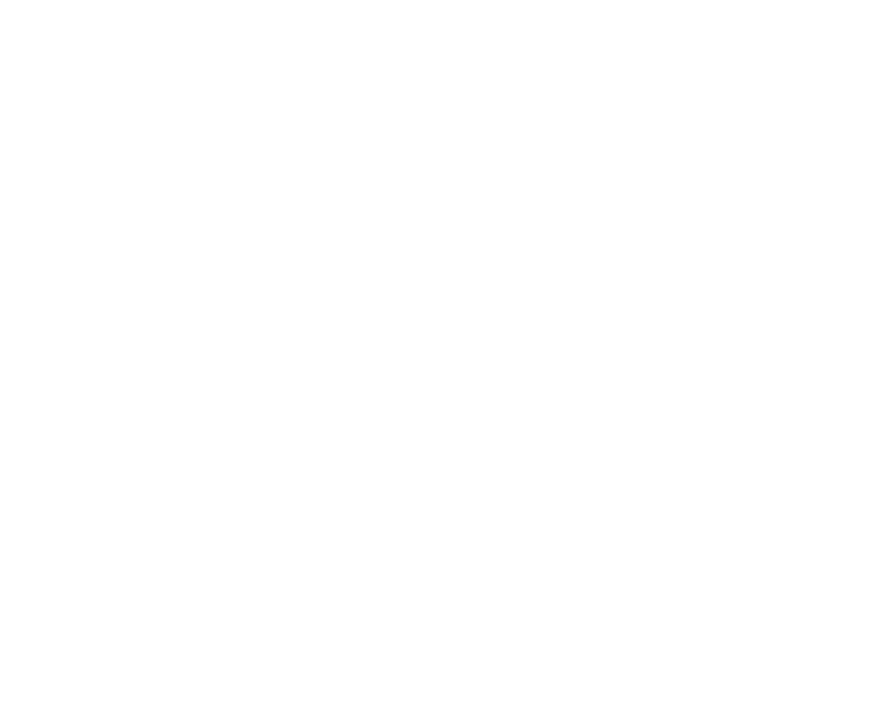
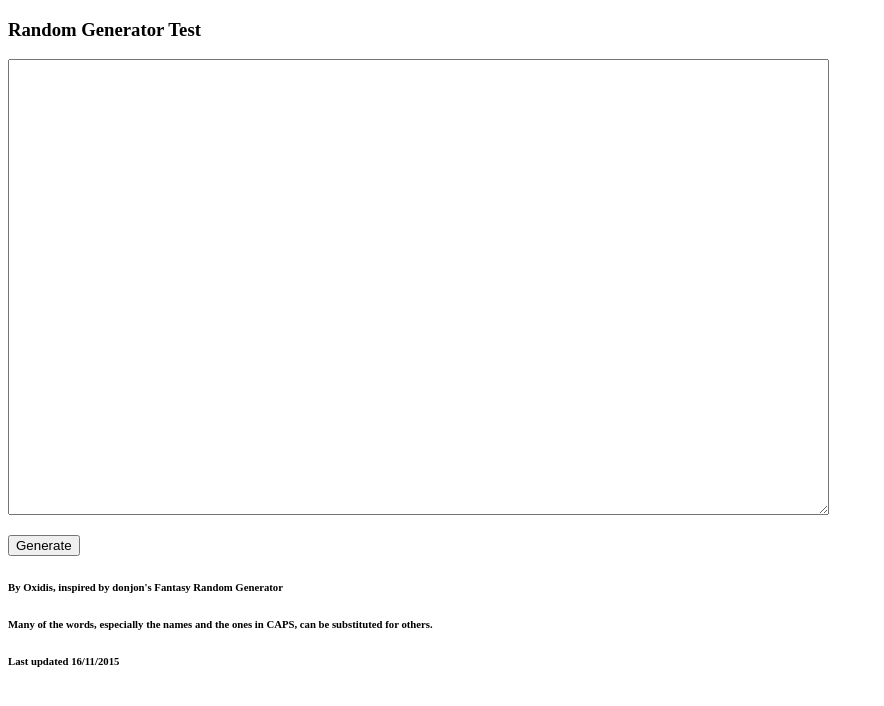
Before and after one commit to ZufengW/sb-quest-ideas, a plain HTML site: page index.html in a window 1280 px wide. Shown: the whole page, without its empty margins (0-884 px from the left). Drawn offline with Linux system fonts and the light colour scheme.

Commit message:
Added basic stuff

```diff
--- a/index.html
+++ b/index.html
@@ -1 +1,25 @@
 <!-- Hello World -->
+<!DOCTYPE html>
+<html>
+  <head>
+    <title>Starbound Quest Generator V</title>
+    <script type="text/javascript" src="generator.js"></script>
+    <script type="text/javascript" src="warrior_data.js"></script>
+<!--
+// test of splitting the thing into three files
+// - - - - - - - - - - - - - - - - - - - - - - - - - - - - - - - - - - - - - -
+// this is the html file
+// - - - - - - - - - - - - - - - - - - - - - - - - - - - - - - - - - - - - - -
+-->
+  </head>
+  <h3>Random Generator Test</h3>
+  <body>
+    <form method="get" onsubmit="return false;">
+      <p><textarea id="output" cols="100" rows="30" readonly></textarea></p>
+      <p><input type="button" value="Generate" onclick="more_random('main');" /></p>
+    </form>
+     <h6>By Oxidis, inspired by donjon's Fantasy Random Generator</h6>
+     <h6>Many of the words, especially the names and the ones in CAPS, can be substituted for others.</h6>
+     <h6>Last updated 16/11/2015</h6>
+  </body>
+</html>
```
